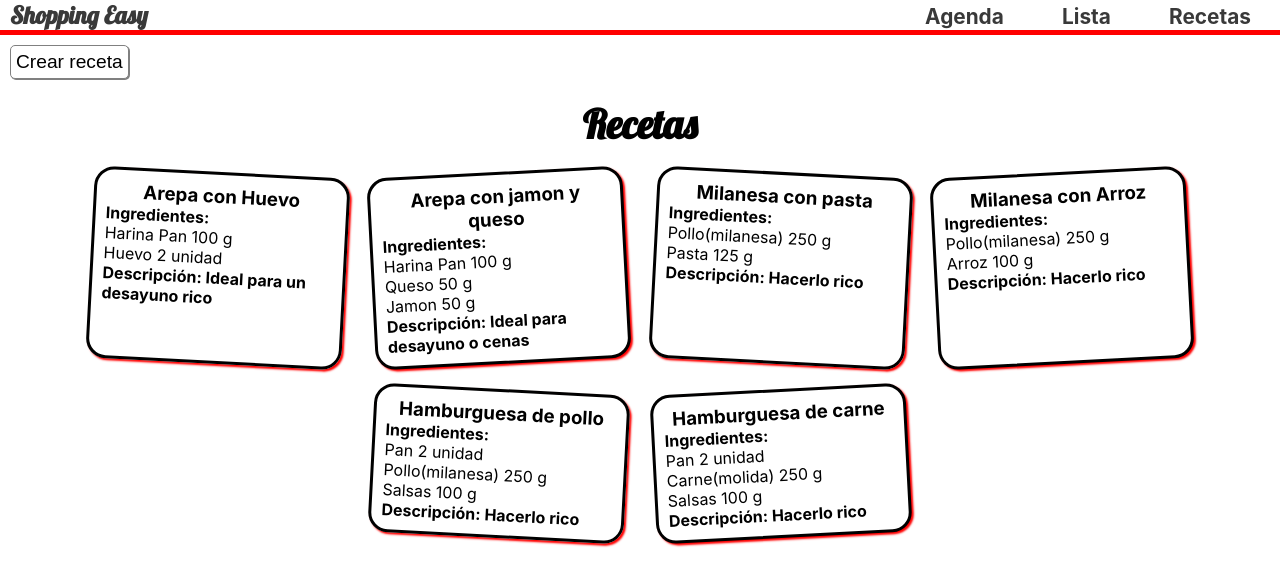
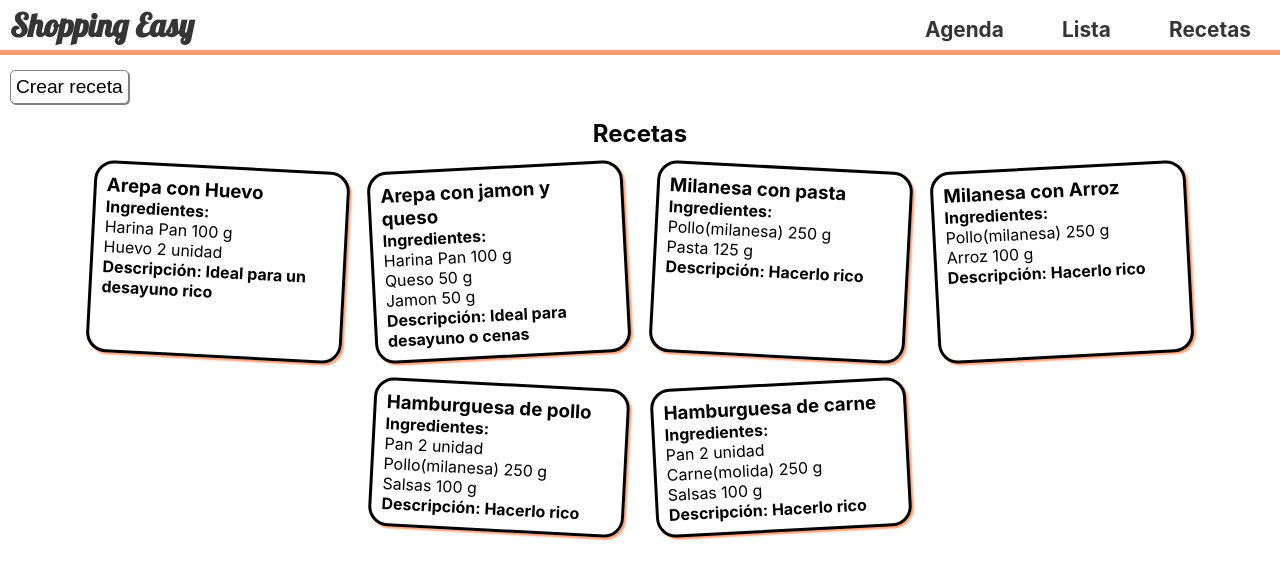
Before and after one commit to lea2696/recetas-react, a React (Create React App) app: page /recetas in a window 1280 px wide. Shown: the top 586 px of the page. Built offline with nearby package versions, Linux system fonts and the light colour scheme.

Commit message:
Fix some styles

```diff
--- a/src/Components/ListRecipes.js
+++ b/src/Components/ListRecipes.js
@@ -55,9 +55,9 @@ export default class ListRecipes extends React.Component{
                         <AddRecipeButton>
                             <Link to="/recetas/nuevareceta" >Crear receta</Link>
                         </AddRecipeButton>
-                        <Title>
+                        <h2 className="center">
                             Recetas
-                        </Title>
+                        </h2>
                         <ContainerRecipes>
                         {this.showRecipes(context)}
 
--- a/src/Components/ListShopping.js
+++ b/src/Components/ListShopping.js
@@ -9,6 +9,10 @@ import {Title} from "./styles/Title";
 const ContainerDate = styled.div`
     display: flex;
     justify-content: center;
+    h2{
+        margin: 0;
+    }
+
         * {
             margin: 5px;
         }
@@ -67,7 +71,7 @@ export default class ListShopping extends React.Component {
         // TODO que solo aparezca un ingredient por cantidad y las cantidades se sumen
         return (
          <div>
-                        <Title>Selecciona un intervalo de fechas para generar una lista</Title>
+                        <h2 className="center">Selecciona un intervalo de fechas para generar una lista</h2>
 
                 <ContainerDate>
 
--- a/src/Components/Recipes.js
+++ b/src/Components/Recipes.js
@@ -5,14 +5,15 @@ const RecipeContainer = styled.div`
         border: 3px solid black;
         width: 20%;
         margin: 1%;
+        position: relative;
          padding: 10px;
          border-radius: 20px;
          box-shadow: 2px 2px 2px ${props => props.theme.red};
 
-         h3{
+         /* h3{
              text-align: center;
 
-         }
+         } */
          p{
 
              font-weight: bolder;
@@ -20,23 +21,52 @@ const RecipeContainer = styled.div`
          li{
              list-style: none;
          }
+         button{
+             box-shadow: 1px 1px black;
+             transition: 0.5s;
+             background-color: red;
+             border: 3px solid red;
+             border-radius: 5px;
+             color: white;
+             font-weight: bolder;
+             padding: 5px;
+             font-size: 1.1rem;
+             position: absolute;
+             top: 50%;
+             left: 50%;
+             transform: translate(-50%, -50%);
+
+         }
 
         @media (max-width: 720px) {
             width: 45%;
             margin: 0;
         }
 `
-export const Recipe = (props) =>{
+export class Recipe extends React.Component {
+
+    state = {
+        show: false
+    }
+    showDelete = () => {
+       let show = !this.state.show
+        this.setState({
+            show
+        })
+    }
+
+    render(){
+
     return (
-        <RecipeContainer>
+        <RecipeContainer onClick={this.showDelete} >
 
 
        <h3>
-           {props.recipe.name}
+           {this.props.recipe.name}
        </h3>
        <p>Ingredientes: </p>
        <ul>
-         { props.recipe.ingredients.map(ingredient=>
+         { this.props.recipe.ingredients.map(ingredient=>
          <li key={ingredient.name}>
         <span>{ingredient.name} </span>
         <span>{ingredient.amount} </span>
@@ -45,8 +75,10 @@ export const Recipe = (props) =>{
        </ul>
        <p>
            <span>Descripción: </span>
-          {props.recipe.description}
+          {this.props.recipe.description}
        </p>
+       {this.state.show ?  <button>Eliminar Receta</button> : null}
        </RecipeContainer>
     )
 }
+}
--- a/src/Components/styles/Button.js
+++ b/src/Components/styles/Button.js
@@ -18,12 +18,8 @@ export const ButtonGroup = styled.div`
     border: none;
     transition: all 0.2s ease 0s;
     &:hover {
-      background: ${props => props.theme.red};
+      background: ${props => props.theme.orange};
       letter-spacing: 1px;
-      -webkit-box-shadow: 0px 5px 40px -10px rgba(0, 0, 0, 0.57);
-      -moz-box-shadow: 0px 5px 40px -10px rgba(0, 0, 0, 0.57);
-      box-shadow: 5px 40px -10px rgba(0, 0, 0, 0.57);
-      transition: all 0.4s ease 0s;
     }
   }
 `;
--- a/src/Components/styles/DayStyled.js
+++ b/src/Components/styles/DayStyled.js
@@ -16,7 +16,6 @@ width: 40%;
     }
     p {
       font-weight: bolder;
-      text-decoration: underline;
     }
 
     form {
@@ -36,7 +35,7 @@ width: 40%;
           color: #fff !important;
           text-transform: uppercase;
           text-decoration: none;
-          background: #ed3330;
+          background: ${props => props.theme.red};
           margin: 5px;
           padding: 10px;
           border-radius: 5px;
--- a/src/Components/styles/Nav.js
+++ b/src/Components/styles/Nav.js
@@ -5,6 +5,8 @@ export const Nav = styled.div`
   border-bottom: 5px solid ${props => props.theme.red};
   justify-content: space-between;
   align-items: baseline;
+  margin: 5px 0px;
+  padding-bottom: 5px;
 
   h2 {
     display: inline-block;
@@ -12,7 +14,7 @@ export const Nav = styled.div`
     margin-left: 10px;
     a {
       text-decoration: none;
-      font-size: 1.5rem;
+      font-size: 2rem;
       font-family: "Lobster", cursive;
       color: ${props => props.theme.black};
     }
--- a/src/Components/styles/Table.js
+++ b/src/Components/styles/Table.js
@@ -21,9 +21,10 @@ export const Table = styled.table`
       }
       .recipe-agenda {
         margin: 0;
-        font-size: 0.6rem;
+        font-size: 0.7rem;
         width: 100%;
         background-color: ${props => props.theme.blue};
+        color: white;
       }
     }
   }
--- a/src/Components/styles/Theme.js
+++ b/src/Components/styles/Theme.js
@@ -1,10 +1,10 @@
 import { createGlobalStyle } from "styled-components";
 
 export const theme = {
-  black: "#393939",
-  red: "#FF0000",
-  blue: "#4e8ff3",
-  orange: "#FF5133",
+  black: "#353535",
+  red: "#FF9b71",
+  blue: "#58d742",
+  orange: "#FF781f",
   green: "#74B72E"
 };
 export const GlobalStyle = createGlobalStyle`
```
